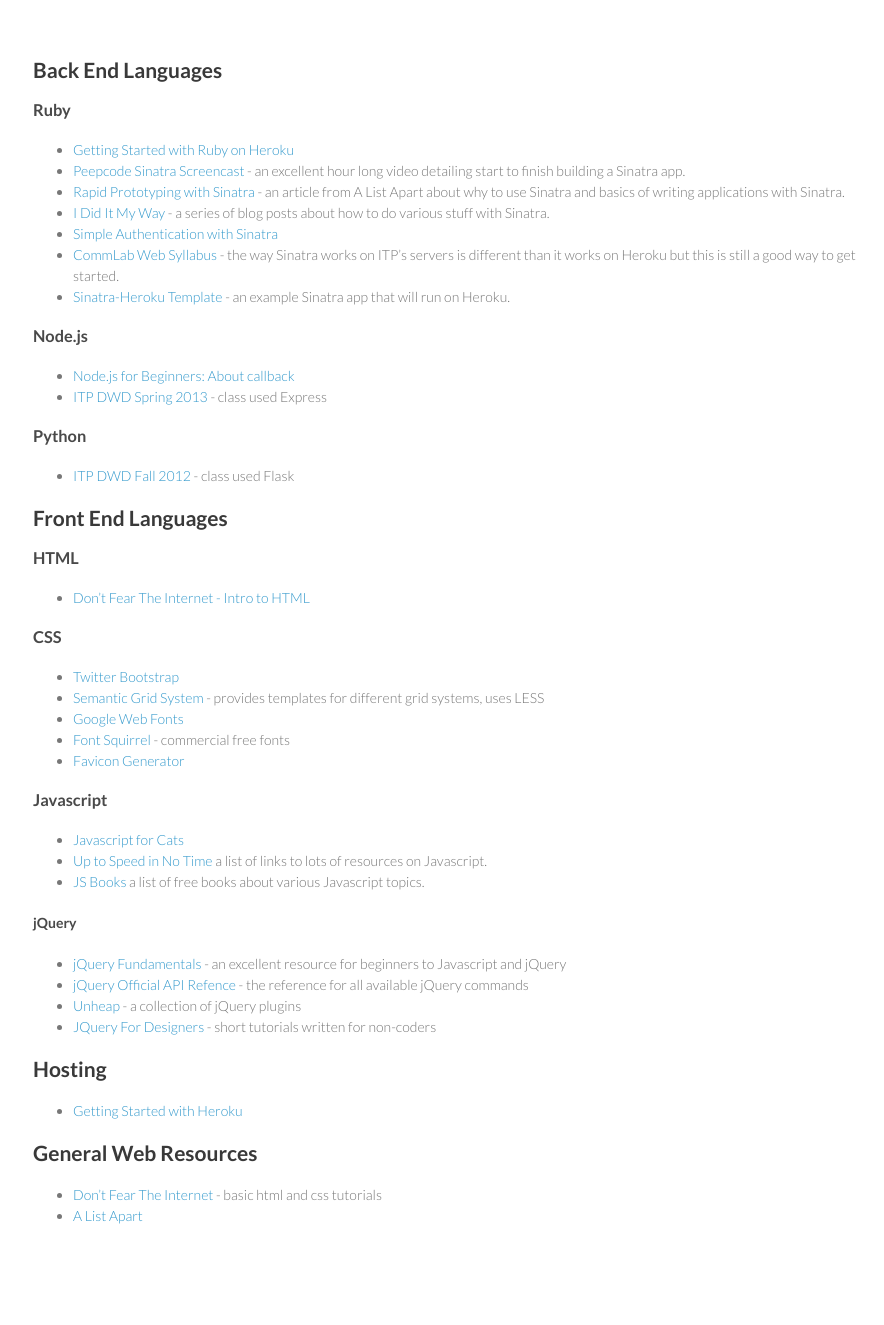
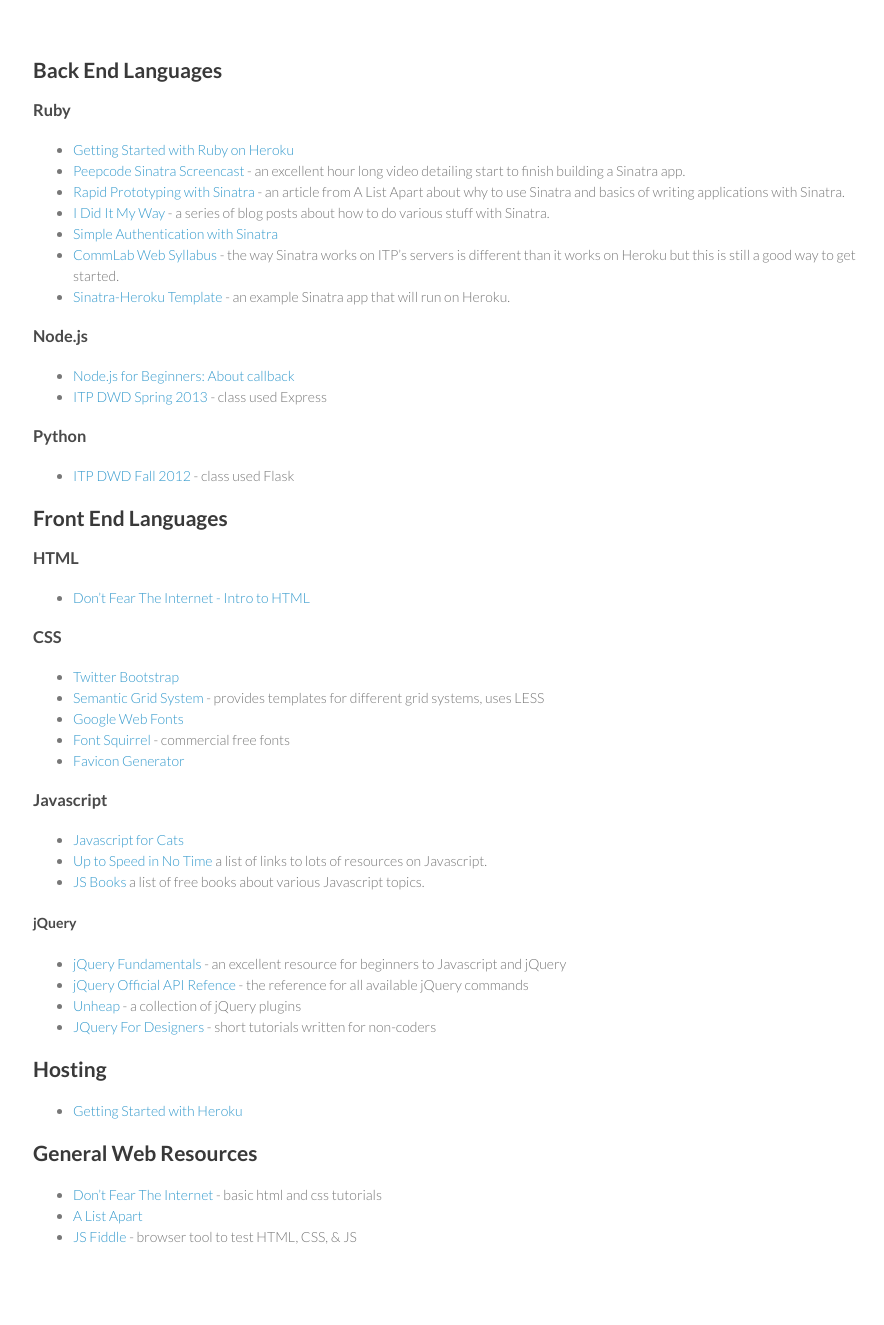
Before and after one commit to itpresidents/itpresidents.github.com, a Jekyll site: the page built from resources/web.md, in a window 1280 px wide. Shown: the whole page, without its empty margins (177-1061 px from the left). Built offline with Jekyll 4.4.1, drawn with Linux system fonts in a browser that asks for light colours; Markdown is read by kramdown in place of the engine named in the settings; before the commit the page ends 1304 px from its top, so only the background shows below that.

Commit message:
Update resources/web.md

```diff
--- a/resources/web.md
+++ b/resources/web.md
@@ -57,3 +57,4 @@
 
 - [Don't Fear The Internet](http://www.dontfeartheinternet.com/) - basic html and css tutorials
 - [A List Apart](http://www.alistpart.com)
+- [JS Fiddle](http://jsfiddle.net/) - browser tool to test HTML, CSS, & JS
```
